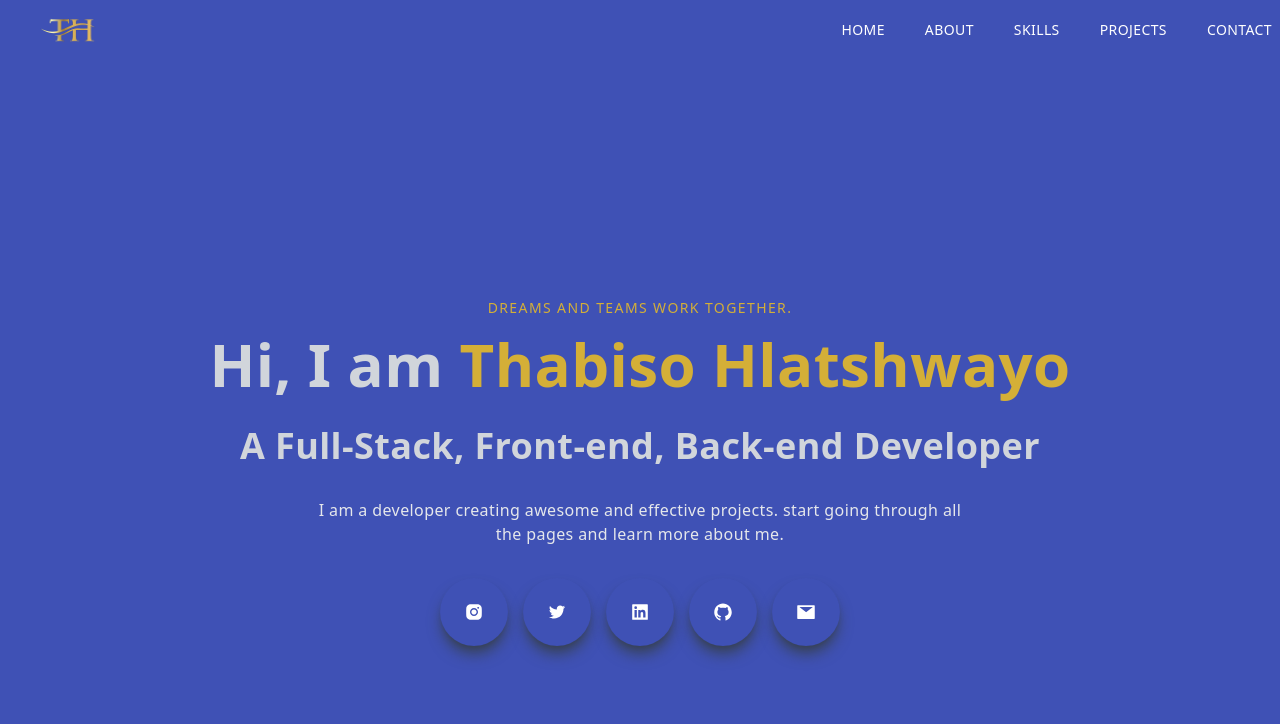
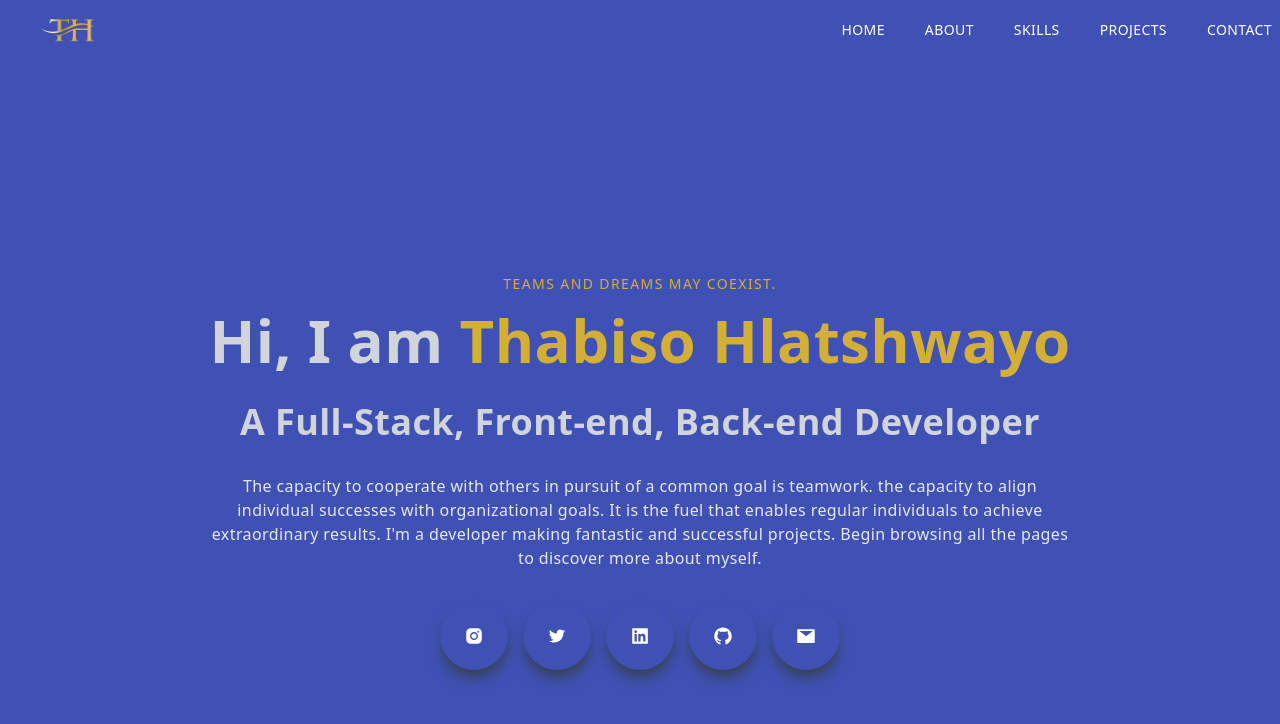
Before and after one commit to Thabiso-Timzo/Thabiso-Hlatshwayo, a Next.js app: page / in a window 1280 px wide. Shown: the top 724 px of the page. Built offline with nearby package versions, Linux system fonts and the light colour scheme.

Commit message:
Updated home page

```diff
--- a/pages/index.js
+++ b/pages/index.js
@@ -24,7 +24,7 @@ export default function Home() {
       <div className={'w-full h-screen text-center'}>
         <div className={'max-w-[1240px] w-full h-full mx-auto p-2 flex justify-center items-center'}>
             <div className={''}>
-                <p className={'uppercase text-sm tracking-widest text-[#D4AF37]'}>Dreams and teams work together.</p>
+                <p className={'uppercase text-sm tracking-widest text-[#D4AF37]'}>Teams and dreams may coexist.</p>
                 <h1 className={'py-4 text-gray-300'}>
                     Hi, I am <span className={'text-[#D4AF37]'}>Thabiso Hlatshwayo</span>
                 </h1>
@@ -32,8 +32,11 @@ export default function Home() {
                     A Full-Stack, Front-end, Back-end Developer
                 </h2>
                 <p className={'py-4 text-gray-200 max-w-[70%] m-auto'}>
-                    I am a developer creating awesome and effective projects.
-                    start going through all the pages and learn more about me.
+                    The capacity to cooperate with others in pursuit of a common goal is teamwork.
+                    the capacity to align individual successes with organizational goals.
+                    It is the fuel that enables regular individuals to achieve extraordinary results.
+                    I'm a developer making fantastic and successful projects.
+                    Begin browsing all the pages to discover more about myself.
                 </p>
                 <div className={'flex items-center justify-between max-w-[400px] m-auto py-4'}>
                     <div className={'rounded-full shadow-lg shadow-gray-700 p-6 cursor-pointer hover:scale-110 ease-in duration-75'}>
```
